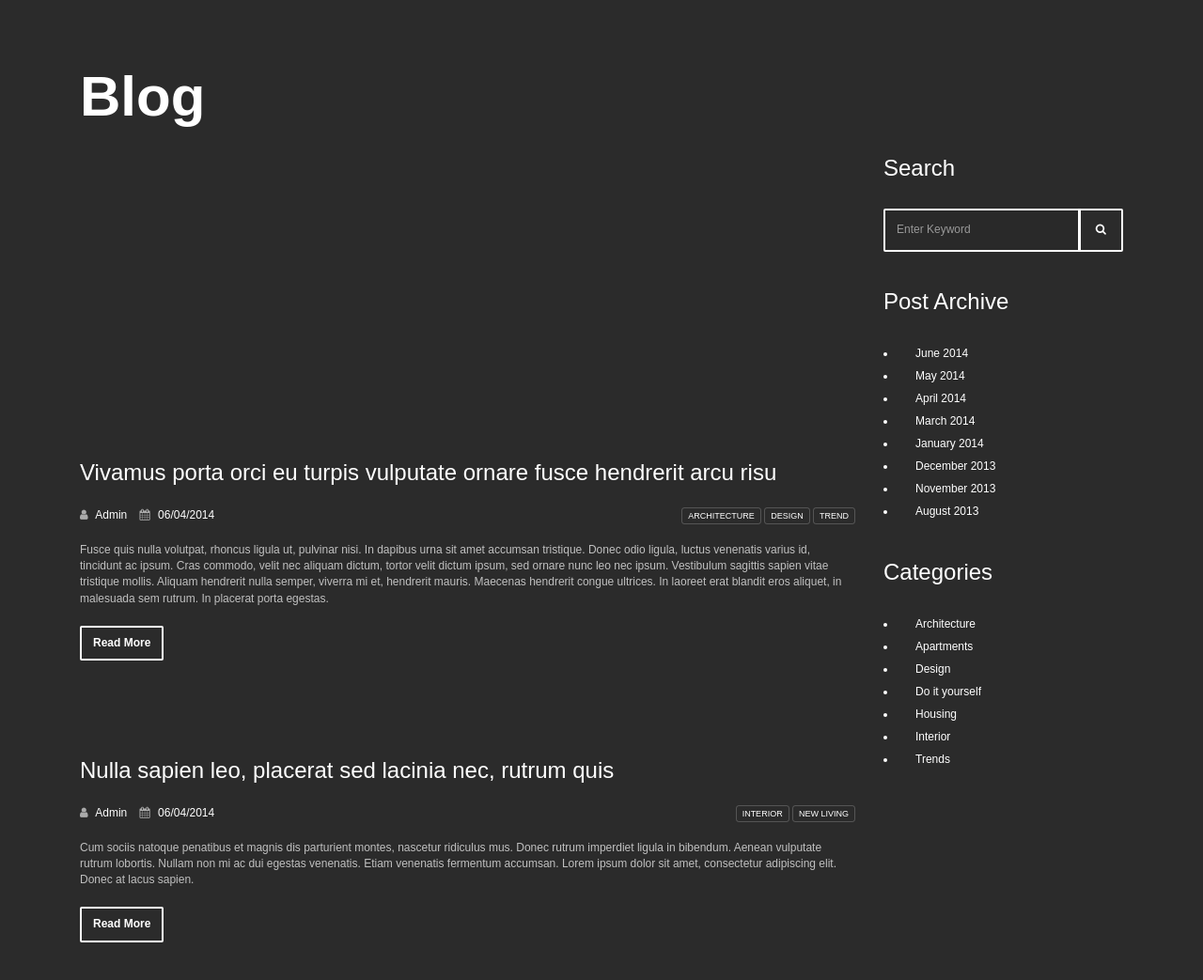
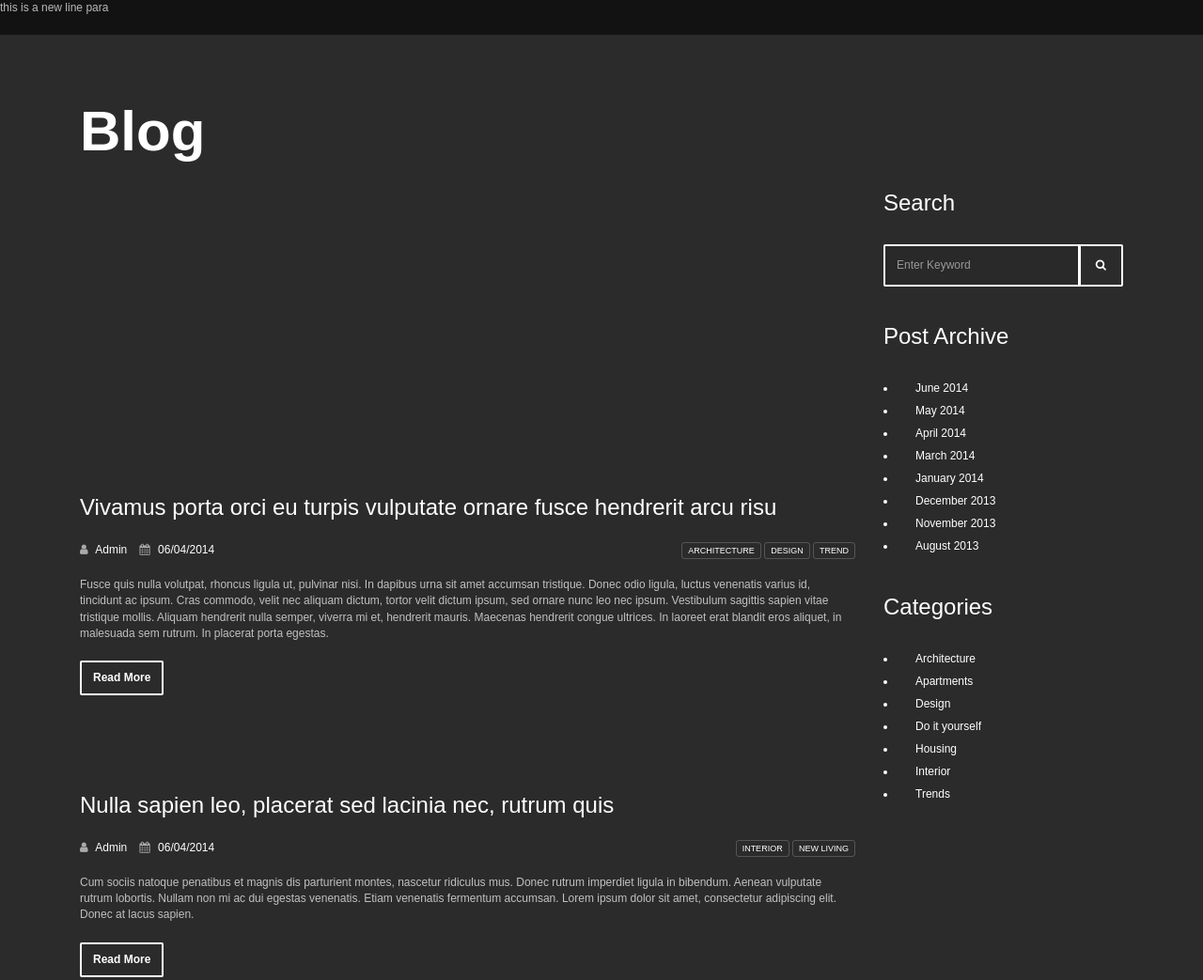
Before and after one commit to syedmohammedgouse/gihub, a plain HTML site: page blog.html in a window 1280 px wide. Shown: the top 1043 px of the page at 94% size. Drawn offline with Linux system fonts and the light colour scheme; a script that the page names is missing.

Commit message:
Update blog.html

```diff
--- a/blog.html
+++ b/blog.html
@@ -12,6 +12,7 @@
     <link rel="stylesheet" href="assets/css/style.css" type="text/css">
 
     <title>Blog</title>
+    <p>this is a new line para</p>
 
 </head>
 
```
